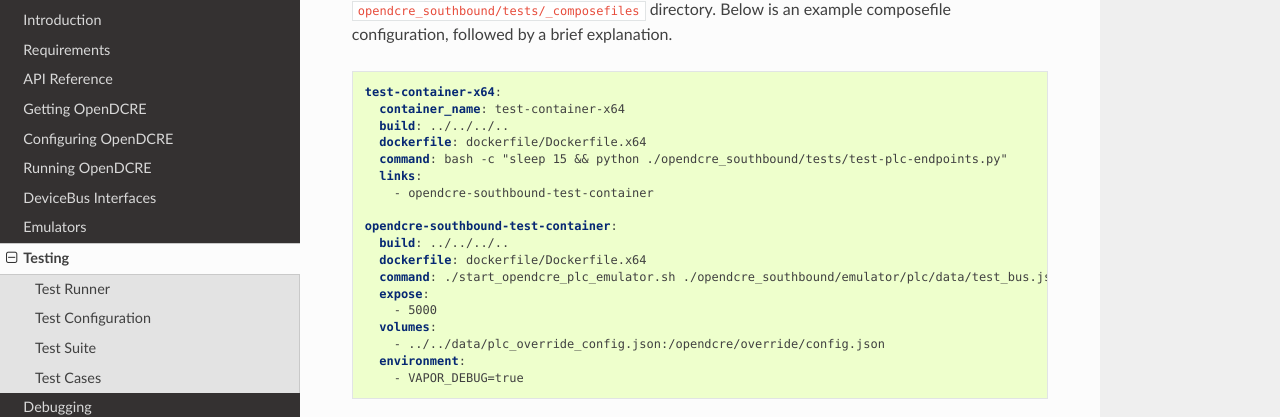
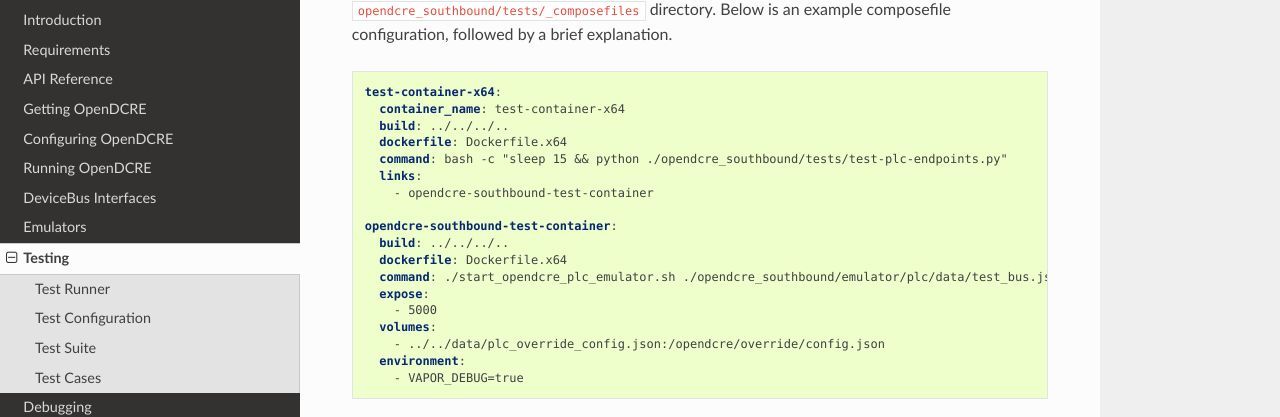
Before and after one commit to vapor-ware/synse-server, a Sphinx documentation site: the page built from docs/source/testing.rst, in a window 1280 px wide and 900 px high, scrolled down 1049 px. Shown: the part 125-542 px from the top of the window. Built offline with Sphinx 7.4.7 and the Read the Docs theme 2.0.0, drawn with Linux system fonts in a browser that asks for light colours.

Commit message:
Build fix for the backend tests.

```diff
--- a/docs/source/installation.rst
+++ b/docs/source/installation.rst
@@ -20,7 +20,7 @@ in the image, e.g. the inclusion of site-specific TLS certificates, nginx config
 The included dockerfile can be used to package up the distribution:
 ::
 
-    docker build -t opendcre:custom-v1.3.0 -f dockerfile/Dockerfile.x64 .
+    docker build -t opendcre:custom-v1.3.0 -f Dockerfile.x64 .
 
 A Makefile recipe also exists to build the OpenDCRE image and tag it as ``vaporio/opendcre-<arch>:1.3``, where *<arch>*
 specifies the architecture (e.g., x64). For the *x64* architecture, this recipe is:
--- a/docs/source/testing.rst
+++ b/docs/source/testing.rst
@@ -56,14 +56,14 @@ followed by a brief explanation.
     test-container-x64:
       container_name: test-container-x64
       build: ../../../..
-      dockerfile: dockerfile/Dockerfile.x64
+      dockerfile: Dockerfile.x64
       command: bash -c "sleep 15 && python ./opendcre_southbound/tests/test-plc-endpoints.py"
       links:
         - opendcre-southbound-test-container
 
     opendcre-southbound-test-container:
       build: ../../../..
-      dockerfile: dockerfile/Dockerfile.x64
+      dockerfile: Dockerfile.x64
       command: ./start_opendcre_plc_emulator.sh ./opendcre_southbound/emulator/plc/data/test_bus.json
       expose:
         - 5000
```
Also changed, not shown: 18 other files.
